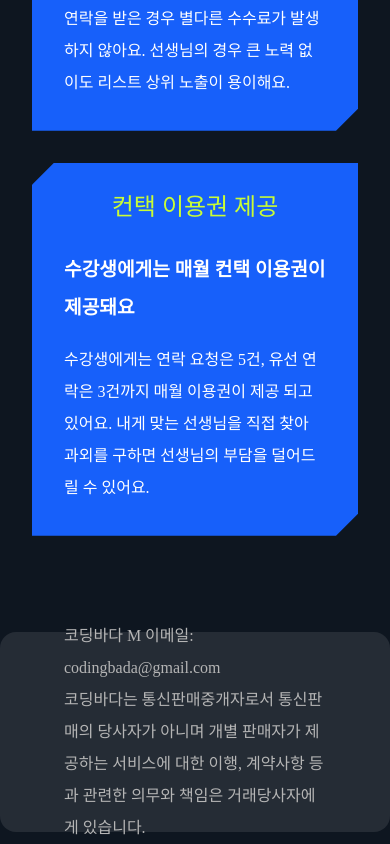
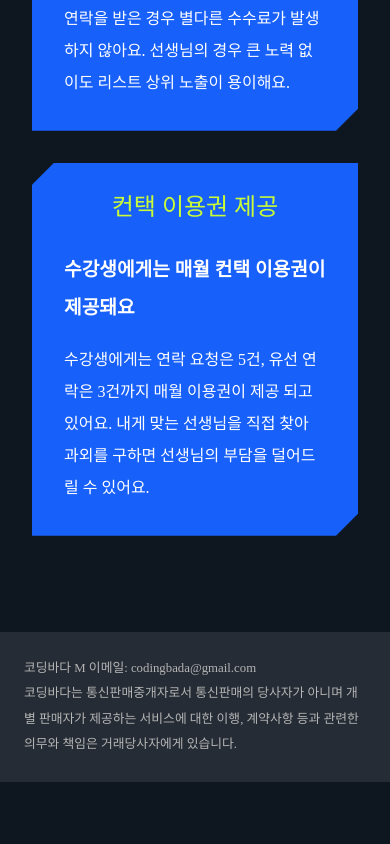
Before and after one commit to reignkk1/coding-tutoring-client, a React (Create React App) app: page / in a window 390 px wide. Shown: the part 873-1717 px from the top of the page. After the commit the page ends 1655 px from the top, so only its background shows below. Built offline with nearby package versions, Linux system fonts and the light colour scheme; no server answers; a web font is replaced by a local one.

Commit message:
style: 반응형 수정

```diff
--- a/package.json
+++ b/package.json
@@ -35,7 +35,8 @@
     "start": "react-scripts start",
     "build": "react-scripts build",
     "test": "react-scripts test",
-    "eject": "react-scripts eject"
+    "eject": "react-scripts eject",
+    "deploy": "aws s3 sync ./build s3://codingbada --profile=manager"
   },
   "eslintConfig": {
     "extends": [
--- a/src/components/common/Button.tsx
+++ b/src/components/common/Button.tsx
@@ -6,6 +6,7 @@ const Btn = styled.button`
   border-radius: 5px;
 
   background-color: #c9fd35;
+  color: #0e1620;
 
   &:hover {
     background-color: #b2e22d;
--- a/src/components/layout/Footer.tsx
+++ b/src/components/layout/Footer.tsx
@@ -13,13 +13,23 @@ const Container = styled.footer`
 
   background-color: #252c35;
 
-  border-radius: 1rem;
+  border-radius: 0.5rem;
+
+  @media (max-width: 450px) {
+    height: fit-content;
+    padding: 1.5rem;
+    border-radius: 0;
+  }
 `;
 
 const Info = styled.p`
   line-height: 2;
   font-size: 1rem;
   color: #b5b5b5;
+
+  @media (max-width: 450px) {
+    font-size: 0.8rem;
+  }
 `;
 
 export default function Footer() {
--- a/src/components/sign/SocialKakao.tsx
+++ b/src/components/sign/SocialKakao.tsx
@@ -2,7 +2,8 @@ import KakaoLogin from "react-kakao-login";
 import { kakaoSignin } from "../../api/auth";
 
 const SocialKakao = () => {
-  const kakaoClientId = "33ab9bd4cd0df2fd7fa78884f4b62f2e";
+  const kakaoClientId = process.env.REACT_APP_KAKAO_JAVASCRIPT_KEY;
+
   const kakaoOnSuccess = async (data: any) => {
     console.log(data);
     const idToken = data.response.access_token;
@@ -15,7 +16,7 @@ const SocialKakao = () => {
   return (
     <KakaoLogin
       className="kakao"
-      token={kakaoClientId}
+      token={kakaoClientId!}
       onSuccess={kakaoOnSuccess}
       onFail={kakaoOnFailure}
     />
--- a/src/pages/FindPageEdit.tsx
+++ b/src/pages/FindPageEdit.tsx
@@ -13,13 +13,21 @@ import { setEdit } from "../store/editPost";
 
 const Container = styled.div`
   height: 200vh;
-  width: 900px;
+  max-width: 900px;
   margin: 0 auto;
   padding-top: 50px;
+  padding-inline: 2rem;
   button {
     margin-left: 5px;
   }
+
+  transition: all 0.3s ease-in-out;
+
+  @media (max-width: 450px) {
+    font-size: 0.9rem;
+  }
 `;
+
 const Required = styled.div`
   display: flex;
   justify-content: flex-end;
--- a/src/pages/Write.tsx
+++ b/src/pages/Write.tsx
@@ -10,7 +10,7 @@ import WriteFormList from "../components/write/WriteEditFormList";
 import Button from "../components/common/Button";
 
 const Container = styled.div`
-  height: 150vh;
+  height: 200vh;
   max-width: 900px;
   margin: 0 auto;
   padding-top: 50px;
--- a/src/styles/GlobalStyles.tsx
+++ b/src/styles/GlobalStyles.tsx
@@ -112,6 +112,7 @@ input{
 select{
     font-family: regular;
     font-size: 0.9rem;
+    color: #0e1620;
 
 }
 `;
```
